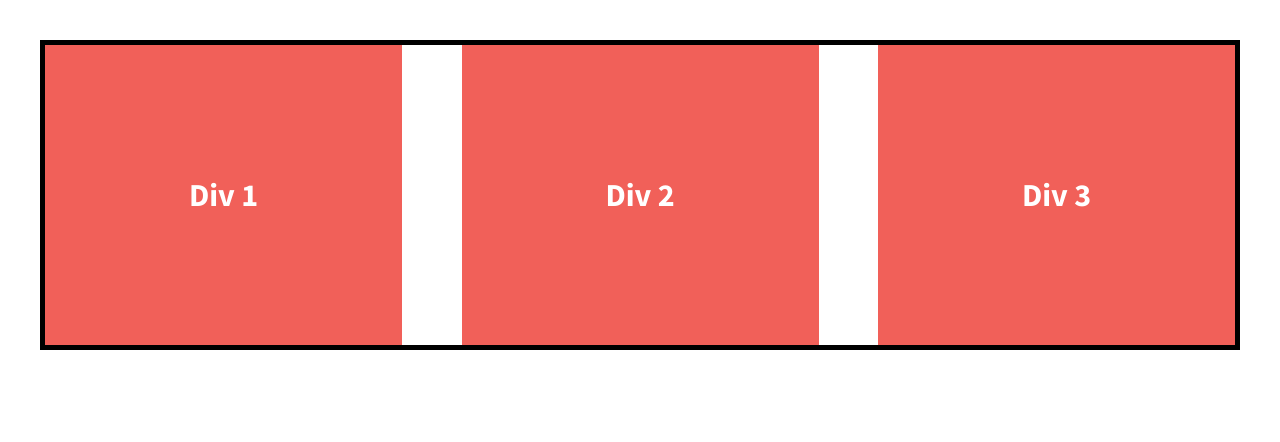
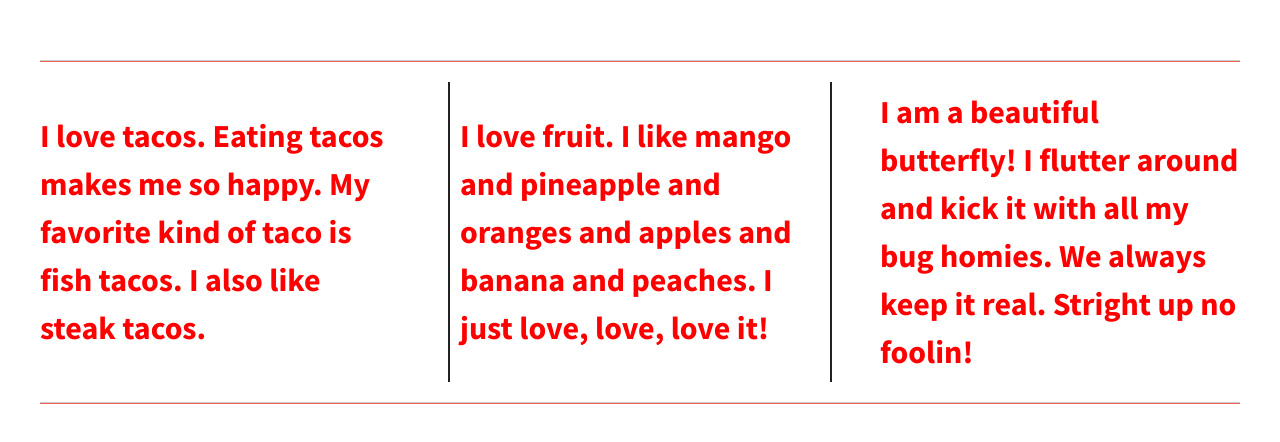
Before and after one commit to MJDellorusso/div-starter, a plain HTML site: page index.html in a window 1280 px wide. Drawn offline with nearby package versions, Linux system fonts and the light colour scheme.

Commit message:
Added horizontal rule and r and l  border

```diff
--- a/css/main.css
+++ b/css/main.css
@@ -113,23 +113,30 @@ body {
   font-weight: 700;
   display: flex;
   justify-content: space-between;
-  border: #000 solid 5px;
+
 }
 
 .div-1, .div-2, .div-3 {
   /*give the divs a width of 30%, add display:flex, set justify-content and align-items to center*/
-  color: #fff;
+  color: red;
   line-height: 1.5em;
   font-size: 1.6em;
-  background-color: #f16059;
   height: 300px;
   width: 30%;
   display: flex;
   justify-content: center;
   align-items: center;
-
 }
 
+.div-2 {
+    border-right: 2px #222 solid;
+    border-left: 2px #222 solid;
+    padding: 0 10px;
+}
+
+hr {
+    background-color: #f16059;
+}
 
 
 
--- a/index.html
+++ b/index.html
@@ -20,18 +20,21 @@
         <!--[if lt IE 8]>
             <p class="browserupgrade">You are using an <strong>outdated</strong> browser. Please <a href="http://browsehappy.com/">upgrade your browser</a> to improve your experience.</p>
         <![endif]-->
-
+       <hr>
         <section class="wrapper">
             <div class="div-1">
-                Div 1
+                I love tacos. Eating tacos makes me so happy. My favorite kind of taco is fish tacos. I also like steak tacos.
             </div>
+
             <div class="div-2">
-                Div 2
+                I love fruit. I like mango and pineapple and oranges and apples and banana and peaches. I just love, love, love it!
             </div>
             <div class="div-3">
-                Div 3
+                I am a beautiful butterfly! I flutter around and kick it with all my bug homies. We always keep it real.
+                Stright up no foolin!
             </div>
         </section>
+        <hr>
 
         <script src="https://ajax.googleapis.com/ajax/libs/jquery/1.11.3/jquery.min.js"></script>
         <script>window.jQuery || document.write('<script src="js/vendor/jquery-1.11.3.min.js"><\/script>')</script>
```
